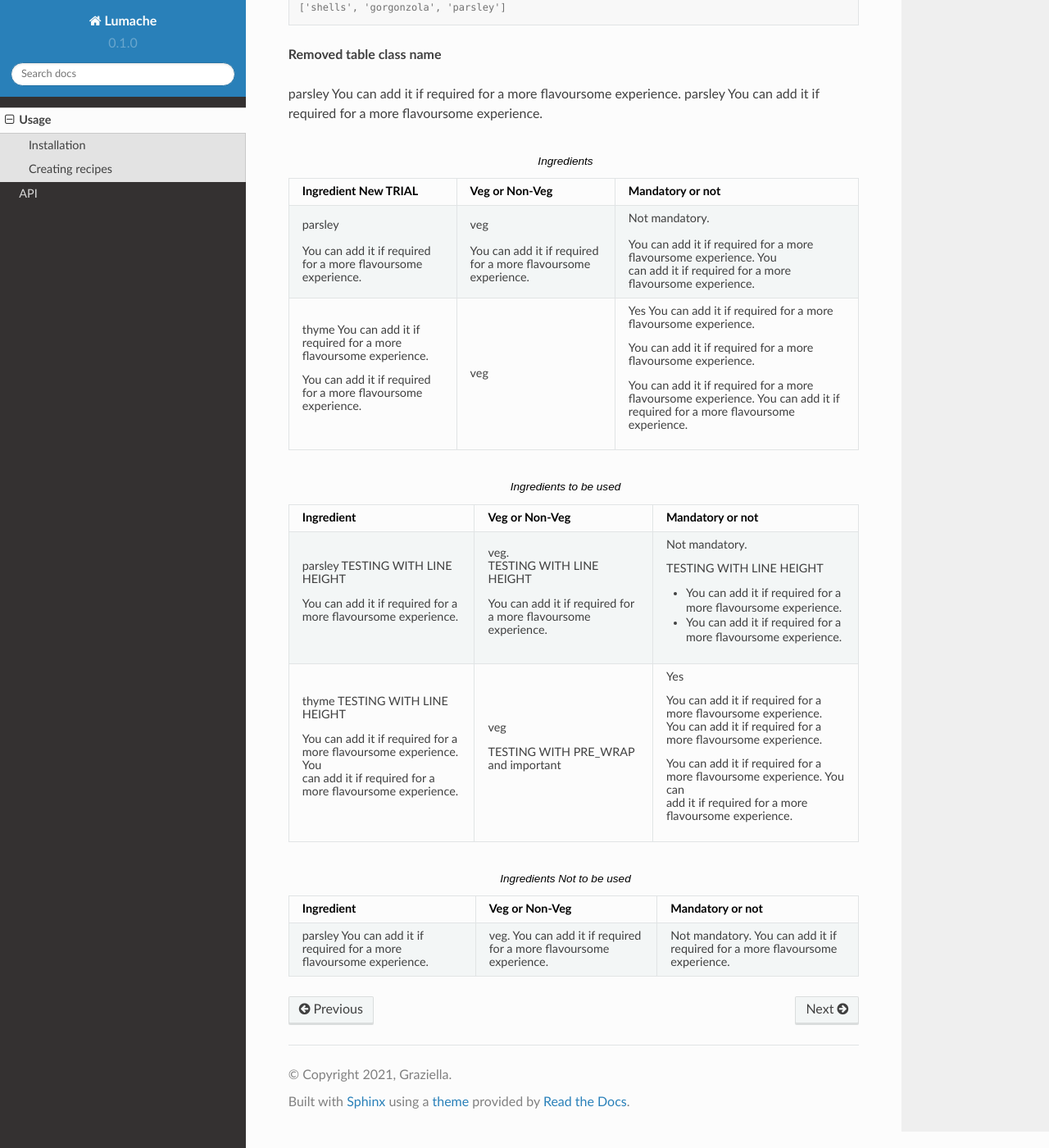
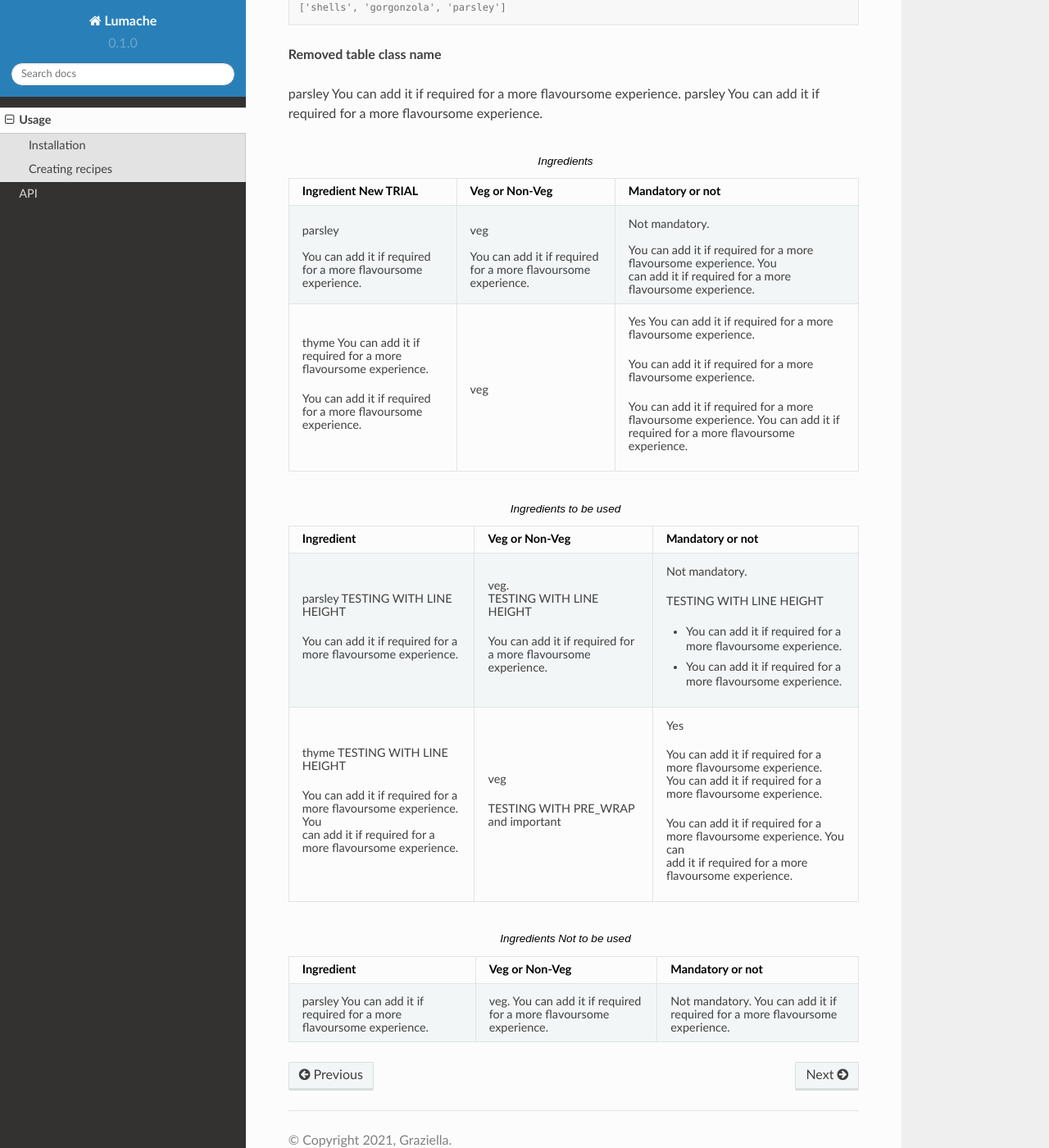
Before and after one commit to PriyankaLiz/pri-rtd4-tutorial, a Sphinx documentation site: the page built from docs/source/usage.rst, in a window 1280 px wide and 1400 px high, scrolled down 1163 px. Shown: the whole window at 82% size. Built offline with Sphinx 7.4.7 and the Read the Docs theme 2.0.0, drawn with Linux system fonts in a browser that asks for light colours.

Commit message:
Added margin-top to p

```diff
--- a/docs/source/.static/custom.css
+++ b/docs/source/.static/custom.css
@@ -18,11 +18,12 @@ table.docutils td, table.docutils th {
 .wy-table-responsive table td, .wy-table-responsive table th {
     white-space: pre-wrap;
     line-height: 10pt;
-    border-spacing: 0px;
+    margin-bottom: 5pt !important;
 }
 
 /*Added code to correct the font size of bullets in a table */
 .wy-table-responsive table td p{
+    padding-top: 5pt;
     font-size: 11pt;
 }
 
```
